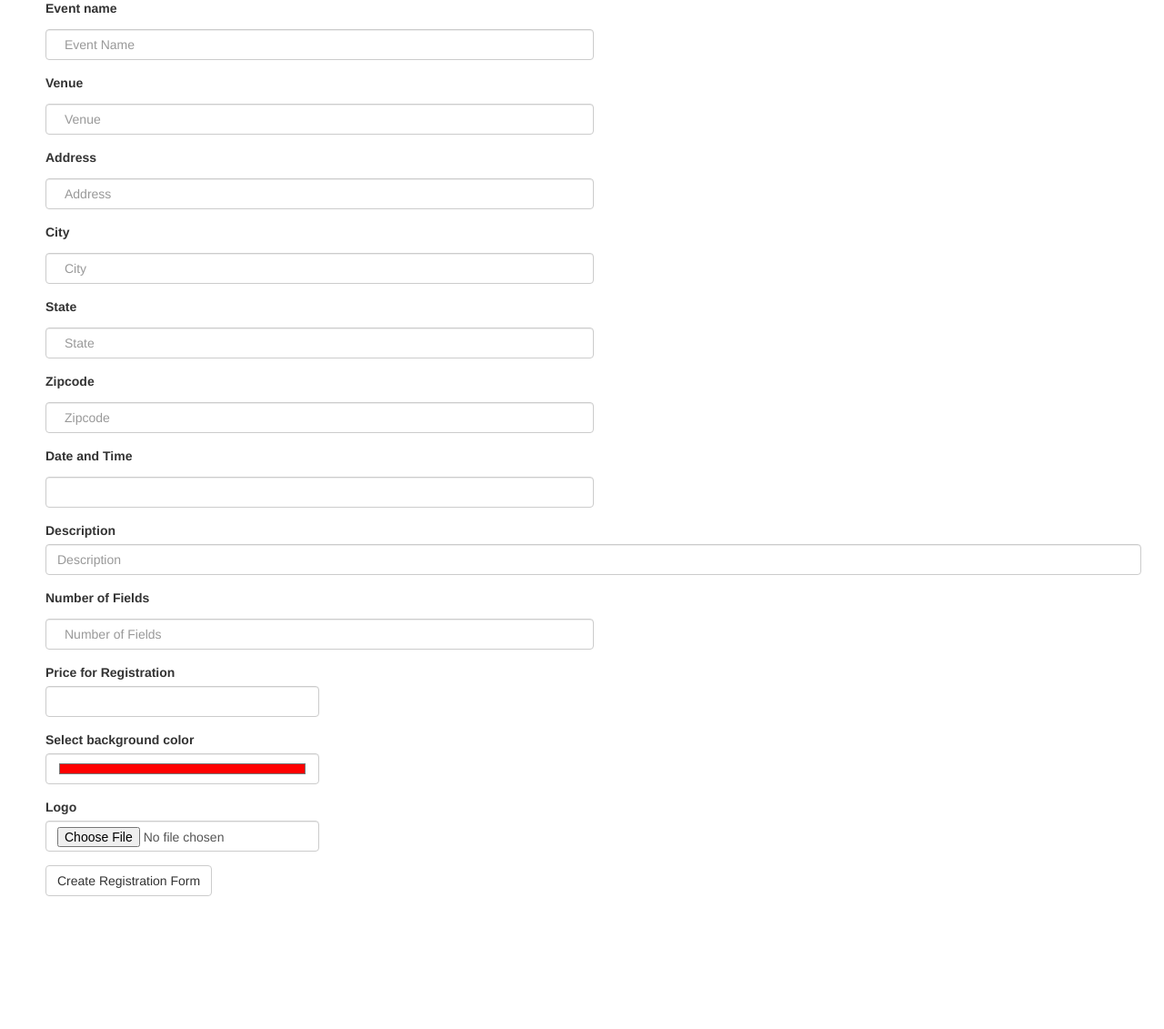
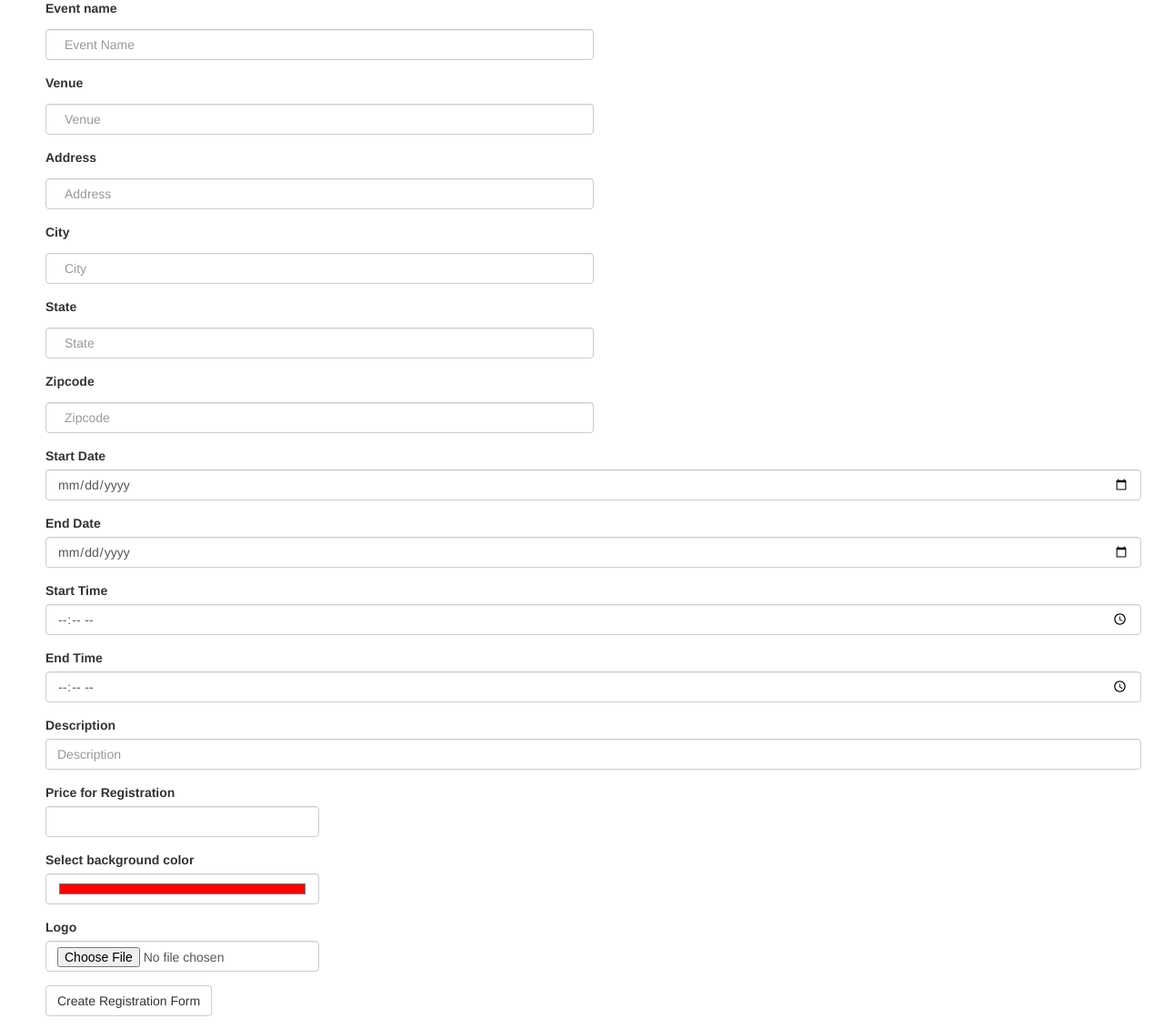
Before and after one commit to tjhakseth/project_reggie, a Flask app: page /create_event in a window 1280 px wide. Shown: the part 123-1254 px from the top of the page at 91% size. Before the commit the page ends 1108 px from the top, so only its background shows below. Run offline with Flask 2, Linux system fonts and the light colour scheme; parts of the project's set-up code (start-up, migrations or seed data) failed here and were passed over; some libraries are stand-ins or nearby versions.

Commit message:
Selector functionality working properly, edited charts, edited date, built success page

```diff
--- a/server.py
+++ b/server.py
@@ -47,14 +47,12 @@ app.jinja_env.undefined = StrictUndefined
 def homepage():
     """Homepage."""
 
-
     return render_template("homepage.html")
 
 
 @app.route('/create_company', methods=['GET'])
 def create_company():
     """Show form for company to signup."""
-
 
     return render_template("create_company_form.html")
 
@@ -273,9 +271,11 @@ def create_registration_form():
     city=request.form['city']
     state=request.form['state']
     zipcode=request.form['zipcode']
-    date=request.form['date']
+    start_date=request.form['startdate']
+    end_date=request.form['enddate']
+    start_time=request.form['starttime']
+    end_time=request.form['endtime']
     description=request.form['description']
-    number_of_fields = int(request.form['number_of_fields'])
     color = request.form['color']
     logo= request.files['logo']
     logo = logo.filename
@@ -288,9 +288,11 @@ def create_registration_form():
                     city=city,
                     state=state,
                     zipcode=zipcode,
-                    date=date,
+                    start_date=start_date,
+                    end_date=end_date,
+                    start_time=start_time,
+                    end_time=end_time,
                     description=description,
-                    number_of_fields=number_of_fields,
                     price=price,
                     color=color,
                     logo=logo)
@@ -303,8 +305,7 @@ def create_registration_form():
     if logo:
         upload = upload_file()
 
-    return render_template("create_registration_form.html", new_event=new_event,
-            number_of_fields=number_of_fields)
+    return render_template("create_registration_form.html", new_event=new_event)
 
 def allowed_file(filename):
     """formatting the filename"""
@@ -399,7 +400,7 @@ def get_data(event_id):
         date = "%s/%s" %(month, day)
         #time = "%s:%s" %(hour, minute)
         if date not in chart_data['labels']:
-            chart_data['labels'].append()
+            chart_data['labels'].append(date)
 
         # data.append(len(event.registrations))
 
@@ -531,7 +532,8 @@ def event_submit(event_id):
     msg.body = "This is the email body"
     mail.send(msg)
 
-    return redirect("/user_profile/%s" % user_id)
+    # return redirect("/user_profile/%s" % user_id)
+    return render_template("success.html", event=event, user_id=user_id)
 
 
 def charge_card(token, value):
--- a/static/css/homepage.css
+++ b/static/css/homepage.css
@@ -58,4 +58,5 @@ body {
   color:  #9f6060;
   text-decoration: none;
   display: inline-block;
+  margin-top:25px;
 }
--- a/templates/base.html
+++ b/templates/base.html
@@ -40,7 +40,7 @@
             <ul class="nav navbar-nav navbar-right">
                 <li><a href="/company_login">Company Login</a></li>
                 <li><a href="/user_login">Individual Login</a></li>
-                <li><a href="/user_login">Profile</a></li>
+                <li><a href="/company_profile/">Profile</a></li>
 
 
             </ul>
--- a/templates/create_event.html
+++ b/templates/create_event.html
@@ -1,4 +1,3 @@
-
 <link href="/static/css/create_event.css" rel="stylesheet">
 
 {% extends 'base.html' %}
@@ -31,17 +30,25 @@
             <label for="zipcode">Zipcode</label>
             <input type="text" name="zipcode" class="form-control" placeholder="Zipcode">
         </div>
+       <div class="form-group">
+            <label for="datetime">Start Date</label>
+            <input type="date" name="startdate" class="form-control">
+        </div>
         <div class="form-group">
-            <label for="datetime">Date and Time</label>
-            <input type="text" name="date" class="form-control">
+            <label for="datetime">End Date</label>
+            <input type="date" name="enddate" class="form-control">
+        </div>
+        <div class="form-group">
+            <label for="datetime">Start Time</label>
+            <input type="time" name="starttime" class="form-control">
+        </div>
+        <div class="form-group">
+            <label for="datetime">End Time</label>
+            <input type="time" name="endtime" class="form-control">
         </div>
         <div class="form-group">
             <label for="description">Description</label>
             <input type="textarea" name="description" class="form-control" placeholder="Description">
-        </div>
-        <div class="form-group">
-            <label for="numberoffields">Number of Fields</label>
-            <input type="text" name="number_of_fields" class="form-control" placeholder="Number of Fields">
         </div>
         <div class="form-group">
             <label for="price">Price for Registration</label>
--- a/templates/create_registration_form.html
+++ b/templates/create_registration_form.html
@@ -32,7 +32,7 @@
                                 <select class="form-control" name="selector" id="type">
                                     <option>Text</option>
                                     <option>Large Text</option>
-                                    <option>Radio</option>
+                                    <option>Radio Button</option>
                                     <option>Dropdown</option>
                                     <option>Checkbox</option>
                                 </select>
--- a/templates/event_live.html
+++ b/templates/event_live.html
@@ -39,6 +39,8 @@
         <div class="form">
             {% if question.selector == "Text" %}
                 <input name="question" type="text"/>
+            {% elif question.selector == "Large Text" %}
+                <input name="question" type="textarea"/>
             {% elif question.selector == "Dropdown" %}
                 <select name="question">
                     {% for option in question.data %}
--- a/templates/landing_page.html
+++ b/templates/landing_page.html
@@ -11,7 +11,9 @@
         <img id="img" src="/static/uploads/{{ event.logo }}" alt="{{ event.logo }}" width="128" height="128"/>
     {% endif %}
     <h2>{{ event.event_name }}</h2>
-    <p>{{ event.venue }} {{ event.date }}</p>
+    <p>{{ event.venue }}</p>
+    <p>Start:{{ event.start_date }} at {{ event.start_time }}</p>
+    <p>End:{{ event.end_date }} at {{ event.end_time }}</p>
     <p>{{ event.description }}</p>
     <div id="map">
         <img src="https://maps.googleapis.com/maps/api/staticmap?center={{event.address}}&zoom=14&size=400x400&markers=color:red%7Clabel:A%7C{{event.address}},{{event.state}}&key=AIzaSyAK8OzEqj6R1Ln2oRPzUN6BsgekqdhtxFY">
```
Also changed, not shown: model.py (+11 -9 lines), templates/event_profile.html (+8 -4 lines), templates/success.html (added, +9 -0 lines).
